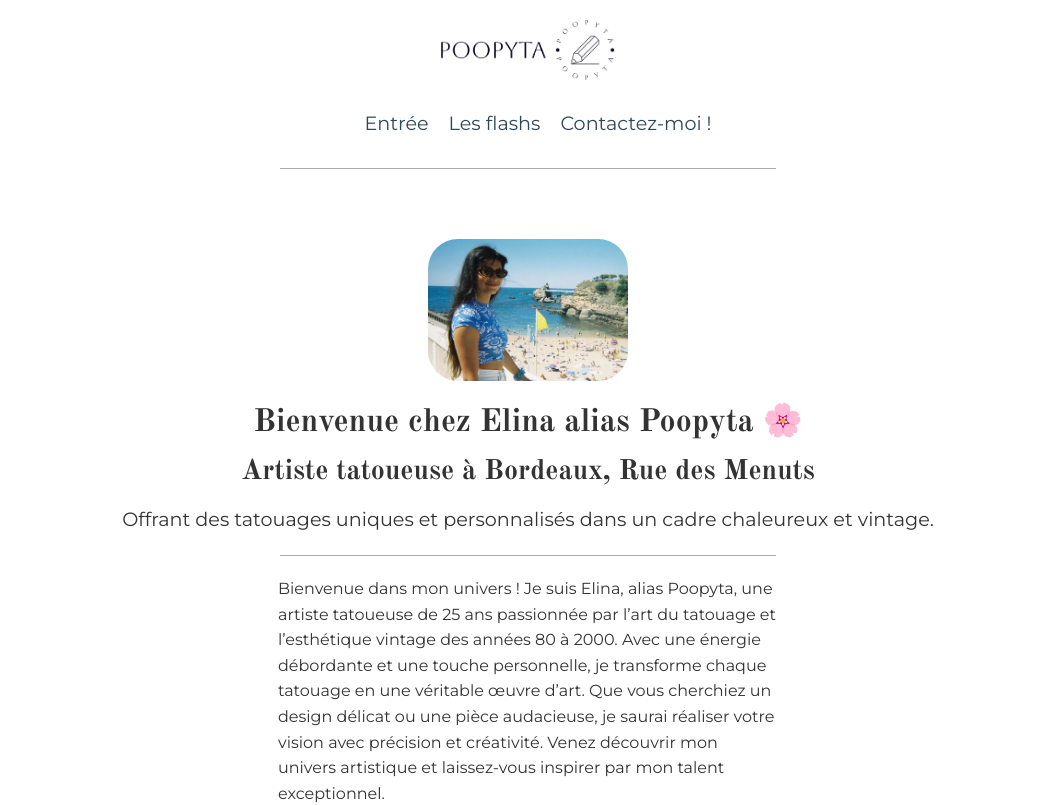
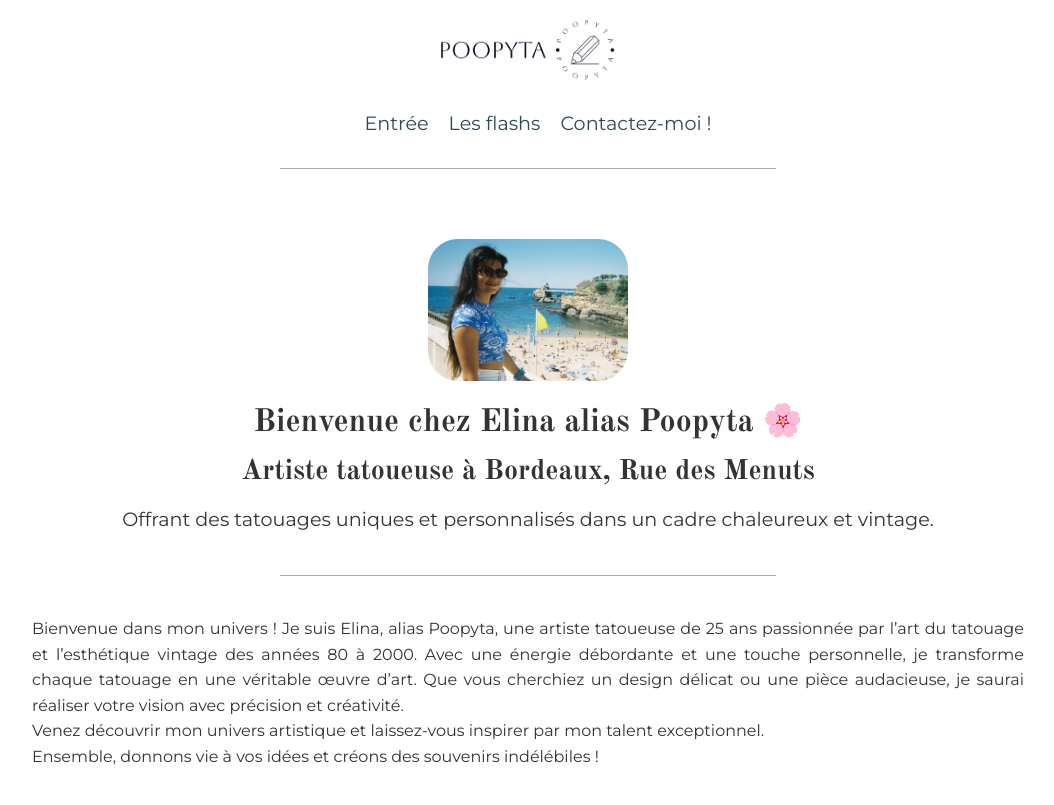
Before and after one commit to ClaireVannier/Poopyta, an Angular app: page / in a window 1280 px wide. Shown: the top 805 px of the page, without its empty margins (112-1166 px from the left). Built offline with nearby package versions, Linux system fonts and the light colour scheme.

Commit message:
finish commit

```diff
--- a/src/app/components/home/home.component.html
+++ b/src/app/components/home/home.component.html
@@ -25,8 +25,9 @@
       vintage des années 80 à 2000. Avec une énergie débordante et une touche
       personnelle, je transforme chaque tatouage en une véritable œuvre d’art.
       Que vous cherchiez un design délicat ou une pièce audacieuse, je saurai
-      réaliser votre vision avec précision et créativité. Venez découvrir mon
-      univers artistique et laissez-vous inspirer par mon talent exceptionnel. <br>
+      réaliser votre vision avec précision et créativité. <br />
+      Venez découvrir mon univers artistique et laissez-vous inspirer par mon
+      talent exceptionnel. <br />
       Ensemble, donnons vie à vos idées et créons des souvenirs indélébiles !
     </p>
   </section>
--- a/src/app/components/home/home.component.scss
+++ b/src/app/components/home/home.component.scss
@@ -20,16 +20,17 @@
   }
 
   .description {
-    width: 500px;
+    width: 80%;
     margin: auto;
-    text-align: left;
+    text-align: justify;
+
   }
 
   .separate-ligne {
     width: 40%;
     height: 1px;
     background-color: darkgrey;
-    margin: 20px auto;
+    margin: 40px auto;
   }
 
   .gallery {
```
